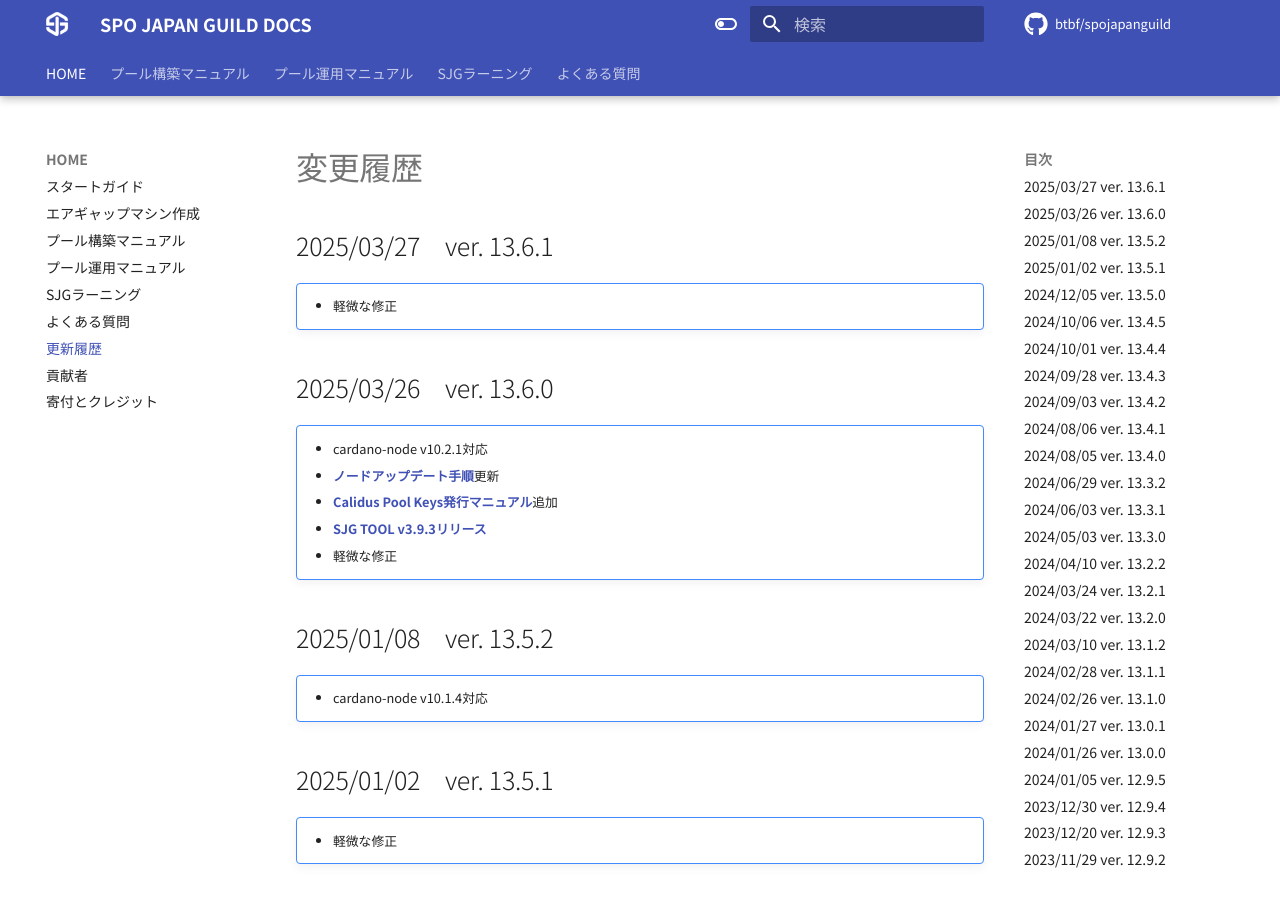
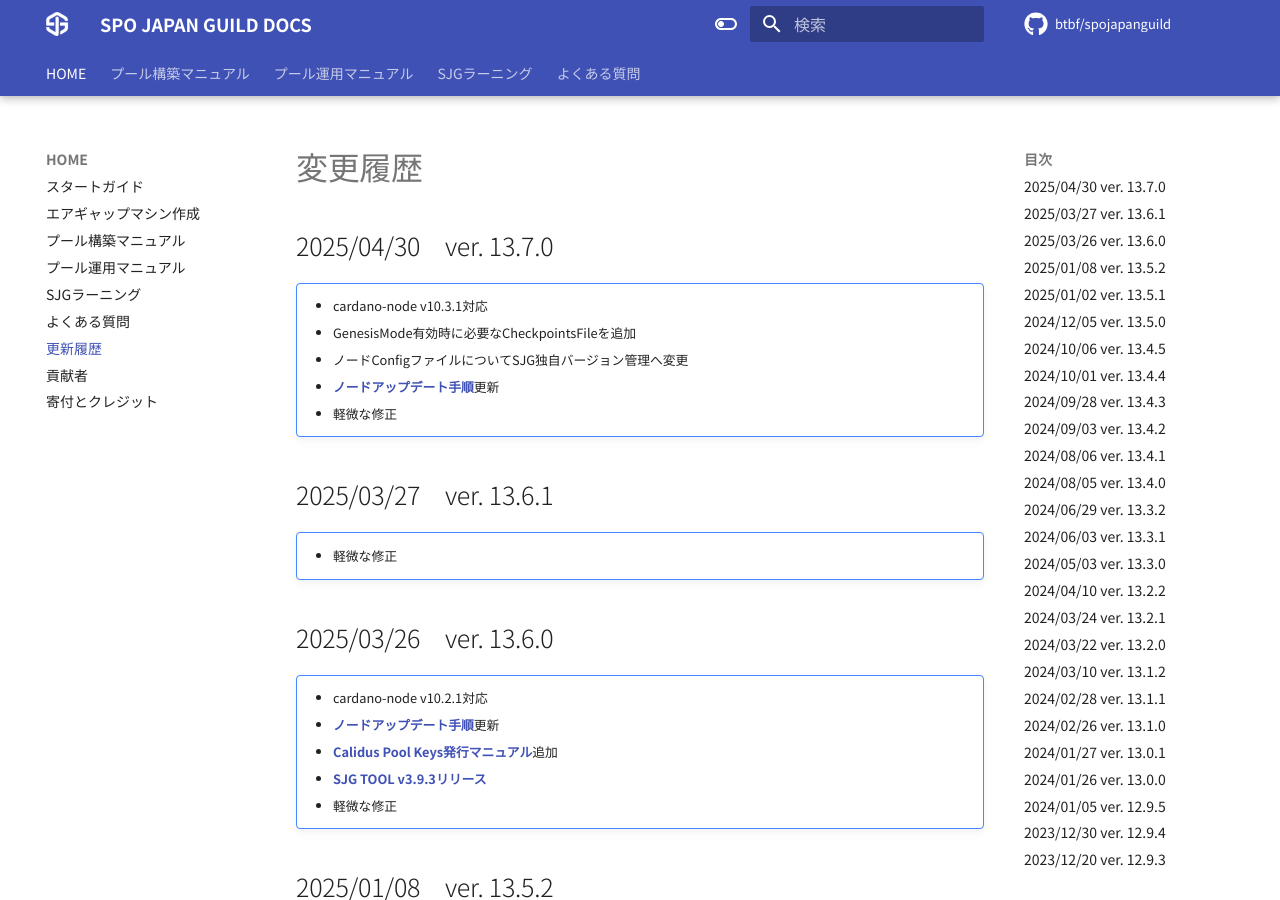
Before and after one commit to btbf/spojapanguild, an MkDocs documentation site: the page built from docs/changelogs.md, in a window 1280 px wide and 900 px high. Built offline with MkDocs 1.6.1 and Material for MkDocs 9.7.7, drawn with Linux system fonts in a browser that asks for light colours; comment, search, counter and statistics services are not loaded.

Commit message:
Release v13.7.0

```diff
--- a/docs/changelogs.md
+++ b/docs/changelogs.md
@@ -1,4 +1,12 @@
 # 変更履歴
+
+## 2025/04/30　ver. 13.7.0
+!!! note ""
+    * cardano-node v10.3.1対応
+    * GenesisMode有効時に必要なCheckpointsFileを追加
+    * ノードConfigファイルについてSJG独自バージョン管理へ変更
+    * [**ノードアップデート手順**](operation/node-update.md)更新
+    * 軽微な修正
 
 ## 2025/03/27　ver. 13.6.1
 !!! note ""
```
Also changed, not shown: docs/index.md (+2 -2 lines).
